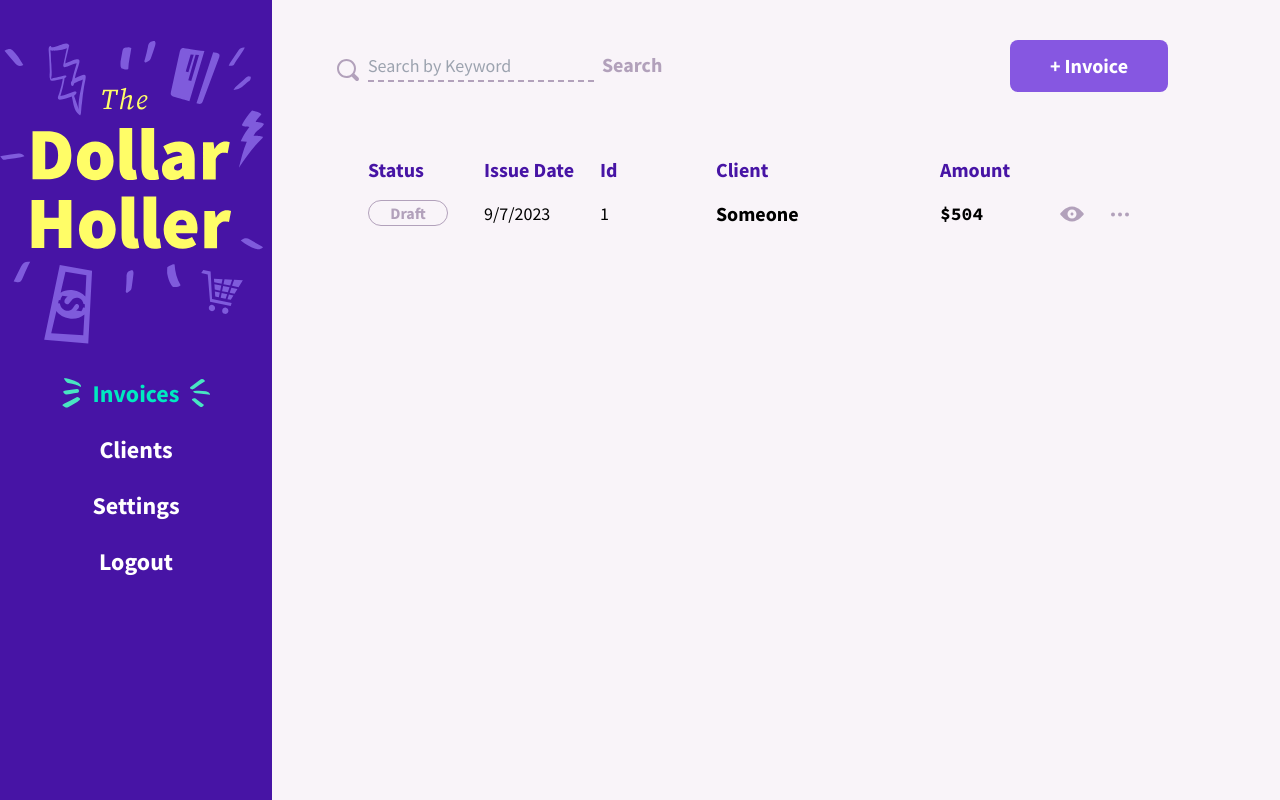
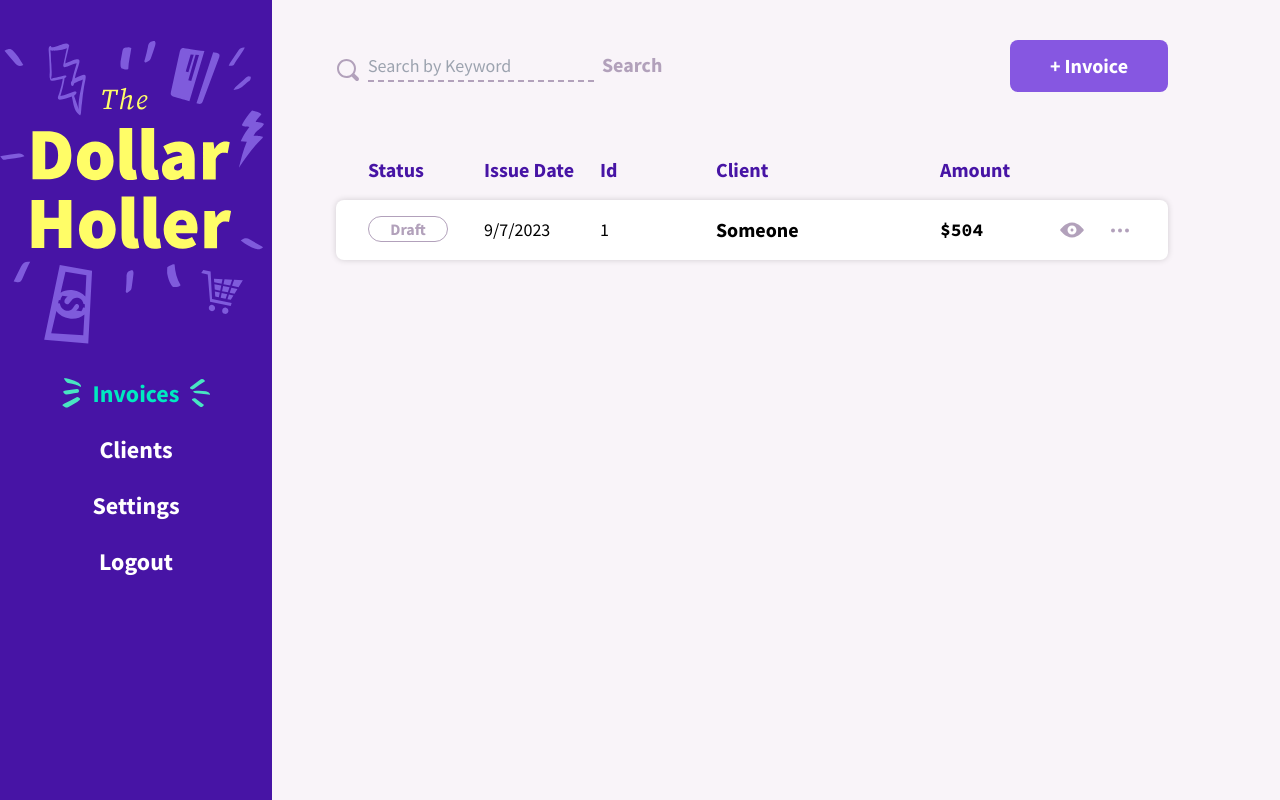
Before and after one commit to Md-Talim/thedollarholler, a SvelteKit app: page /invoices in a window 1280 px wide. Built offline with nearby package versions, Linux system fonts and the light colour scheme.

Commit message:
make table row look good

```diff
--- a/src/app.css
+++ b/src/app.css
@@ -15,7 +15,7 @@
 
 @layer components {
   .invoice-table {
-    @apply mx-8 mb-4 grid grid-cols-invoiceTable gap-x-4;
+    @apply px-8 mb-4 grid grid-cols-invoiceTable gap-x-4;
   }
 }
 
--- a/src/routes/(dashboard)/invoices/+page.svelte
+++ b/src/routes/(dashboard)/invoices/+page.svelte
@@ -34,7 +34,7 @@
   </div>
 
   <!-- Invoices -->
-  <div class="invoice-table">
+  <div class="invoice-table rounded-lg bg-white py-4 shadow-tableRow">
     <div><Tag label="draft" /></div>
     <div class="text-lg">9/7/2023</div>
     <div class="text-lg">1</div>
--- a/tailwind.config.cjs
+++ b/tailwind.config.cjs
@@ -2,6 +2,9 @@
 module.exports = {
   content: ['./src/**/*.{html,js,svelte,ts}'],
   theme: {
+    boxShadow: {
+      tableRow: '0px 0px 6px rgba(0, 0, 0, 0.16)'
+    },
     fontFamily: {
       sansSerif: ['Source Sans Pro'],
       mono: ['Source Code Pro'],
```
